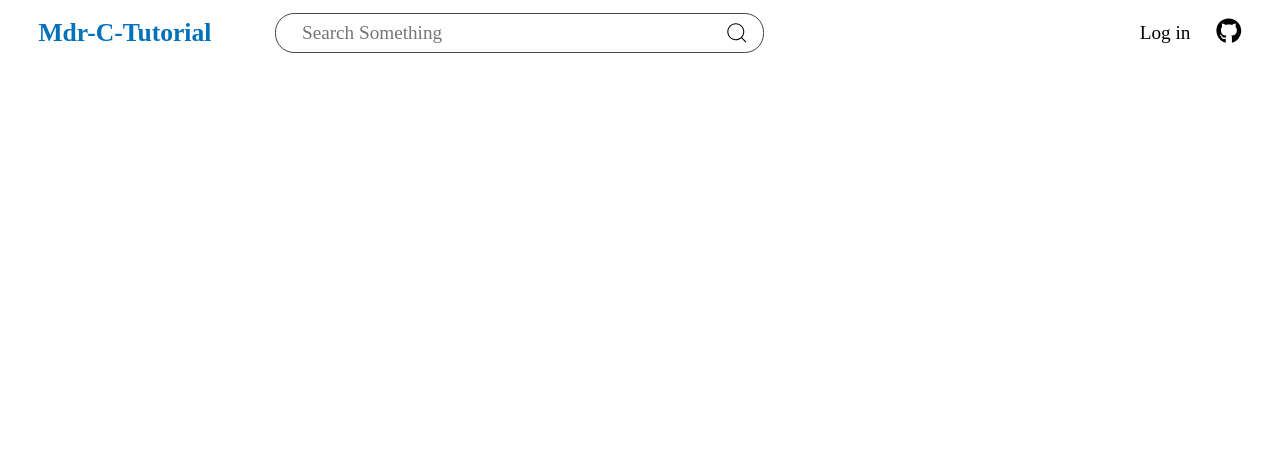
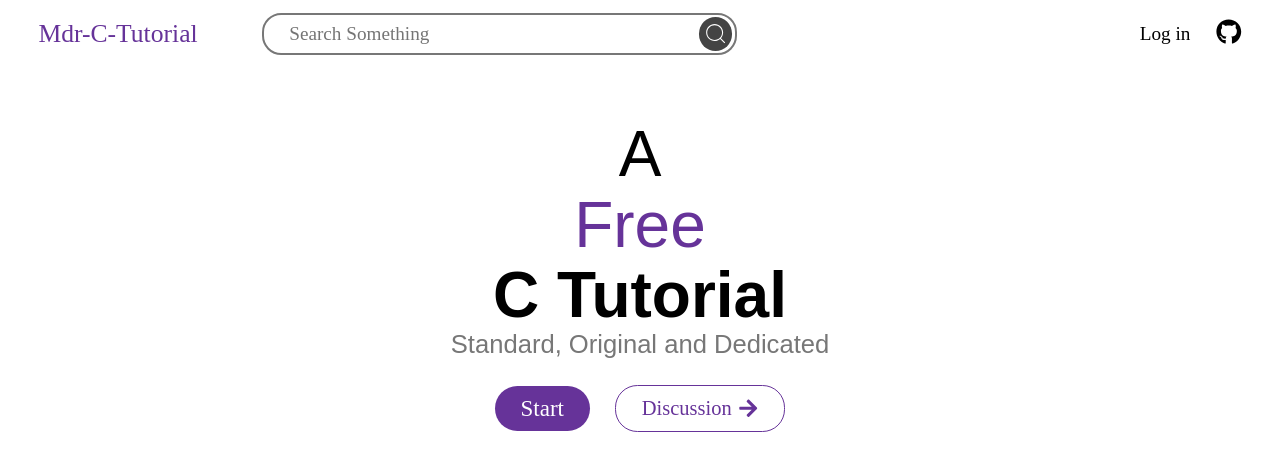
Before and after one commit to lxzaa-code/WebSite, a React (Create React App) app: page / in a window 1280 px wide. Shown: the top 470 px of the page. Built offline with nearby package versions, Linux system fonts and the light colour scheme.

Commit message:
小修改

```diff
--- a/package.json
+++ b/package.json
@@ -12,6 +12,9 @@
     "react-router-dom": "^6.22.3",
     "react-scripts": "5.0.1",
     "web-vitals": "^2.1.0"
+  },
+  "devDependencies": {
+    "@babel/plugin-proposal-private-property-in-object": "^7.21.11"
   },
   "scripts": {
     "start": "react-scripts start",
--- a/src/components/Login/Login.css
+++ b/src/components/Login/Login.css
@@ -0,0 +1,12 @@
+.Log-In-Page{
+    margin: 1vw 3vw;
+    display: flex;
+    flex-direction: column;
+}
+
+.Log-In-Page .Log-In-Bar{
+    display: flex;
+    flex-direction: row;
+    justify-content: left;
+    align-items: center;
+}
--- a/src/components/Login/Login.jsx
+++ b/src/components/Login/Login.jsx
@@ -1,9 +1,16 @@
 import './Login.css'
+import '../../css/ReturnMainPage.css'
+import {FaArrowLeft} from "react-icons/fa";
 
 function Login(){
     return (
         <div className="Log-In-Page">
-            <p>123</p>
+            <div className="Log-In-Bar">
+                <div className="Return-Main-Page"
+                     onClick={function(){window.location.href="/"}}>
+                    <FaArrowLeft/>
+                    Return Homepage</div>
+            </div>
         </div>
     )
 }
--- /dev/null
+++ b/src/components/Main.css
@@ -0,0 +1,35 @@
+.Main {
+    margin: 5vw 3vw 0;
+}
+
+.Main .Main-Top {
+    display: flex;
+    flex-direction: column;
+    align-items: center;
+}
+
+.Main .Main-Top #Title-1, .Main .Main-Top #Title-2, .Main .Main-Top #Title-3 {
+    font-family: "Poppins", sans-serif;
+    font-size: 5vw;
+    line-height: 5.5vw;
+}
+
+.Main .Main-Top #Title-1 {
+    font-weight: 300;
+}
+
+.Main .Main-Top #Title-2 {
+    color: rebeccapurple;
+    font-weight: 500;
+}
+
+.Main .Main-Top #Title-3 {
+    font-weight: 700;
+}
+
+.Main .Main-Top #Subtitle {
+    font-family: "Poppins", sans-serif;
+    font-size: 2vw;
+    font-weight: 300;
+    color: #777;
+}
--- a/src/components/Main.jsx
+++ b/src/components/Main.jsx
@@ -1,10 +1,18 @@
+import './Main.css'
+import ButtonBar from "./Main/ButtonBar";
+
 function Main(){
     return(
         <div className="Main">
             <div className="Main-Top">
-
+                <p id="Title-1">A</p>
+                <p id="Title-2">Free</p>
+                <p id="Title-3">C Tutorial</p>
+                <p id="Subtitle">Standard, Original and Dedicated</p>
+                <ButtonBar/>
             </div>
         </div>
     )
 }
+
 export default Main
--- /dev/null
+++ b/src/components/Main/ButtonBar.css
@@ -0,0 +1,43 @@
+.Button-Bar {
+    display: flex;
+    flex-direction: row;
+    align-items: center;
+    gap: 2vw;
+    margin-top: 2vw;
+}
+
+.Button-Bar div{
+    display: flex;
+    flex-direction: row;
+    justify-content: center;
+    align-items: center;
+    padding: 1vw 2vw;
+    border-radius: 1.75vw;
+}
+
+.Button-Bar #Start-Button {
+    background: rebeccapurple;
+    color: white;
+    height: 1.5vw;
+    font-size: 1.8vw;
+    font-family: "Poppins", serif;
+    font-weight: 400;
+}
+
+.Button-Bar #Start-Button:hover {
+    background: #7744aa;
+}
+
+.Button-Bar #Discussion-Button{
+    color: rebeccapurple;
+    border: 1px solid rebeccapurple;
+    height: 1.5vw;
+    font-size: 1.6vw;
+    font-family: "Poppins", serif;
+    font-weight: 300;
+    gap: 0.5vw;
+}
+
+.Button-Bar #Discussion-Button:hover {
+    background: #eeeeee;
+}
--- /dev/null
+++ b/src/components/Main/ButtonBar.jsx
@@ -0,0 +1,18 @@
+import './ButtonBar.css'
+import {FaArrowRight} from "react-icons/fa";
+
+function ButtonBar() {
+    return (
+        <div className="Button-Bar">
+            <div id="Start-Button">
+                Start
+            </div>
+            <div id="Discussion-Button">
+                Discussion
+                <FaArrowRight/>
+            </div>
+        </div>
+    )
+}
+
+export default ButtonBar;
--- a/src/components/Nav.css
+++ b/src/components/Nav.css
@@ -26,9 +26,8 @@
     margin-left: 3vw;
     font-size: 2vw;
     line-height: 1.5vw;
-    font-family: 'Poppins', serif;
-    font-weight: 600;
-    color: #0071bb;
+    font-family: 'JetBrains Mono SemiBold', serif;
+    color: rebeccapurple;
 }
 
 .Nav-Icon {
--- a/src/components/Nav/Search.css
+++ b/src/components/Nav/Search.css
@@ -2,27 +2,37 @@
     margin-left: 5vw;
     height: 3vw;
     border-radius: 1.5vw;
-    border: 1px solid #444;
+    border: 2px solid #777;
     display: flex;
     flex-direction: row;
     justify-content: center;
     align-items: center;
 }
 
+.Search:hover{
+    border: 2px solid #000;
+}
+
 #search{
     margin-left: 2vw;
-    padding-right: 1vw;
-    border: none!important;
+    border: none !important;
     width: 30vw;
-    outline: none!important;
+    outline: none !important;
     border-radius: 1.5vw;
     font-family: "Poppins", serif;
+    line-height: 1.5vw;
     font-size: 1.5vw;
+    font-weight: 300;
     overflow: hidden;
 }
 
 
 .Search-button{
+    margin-right: .2vw;
+    padding: .3vw;
     width: 2vw !important;
-    height: 2vw!important;
+    height: 2vw !important;
+    border-radius: 50%;
+    background-color: #444 !important;
+    color: white;
 }
--- /dev/null
+++ b/src/css/ReturnMainPage.css
@@ -0,0 +1,22 @@
+.Return-Main-Page {
+    height: 2vw;
+    padding: 1vw 2vw;
+    border: 1px solid rebeccapurple;
+    border-radius: 2vw;
+    background-color: white;
+    color: rebeccapurple;
+    font-family: "Poppins", sans-serif;
+    font-size: 1.5vw;
+    font-weight: 400;
+    display: flex;
+    flex-direction: row;
+    justify-content: center;
+    align-items: center;
+    gap: 1vw;
+    transition: all .3s;
+}
+
+.Return-Main-Page:hover {
+    background-color: rebeccapurple;
+    color: white;
+}
```
Also changed, not shown: 1 other file (tests, documents, lock files or other folders).
